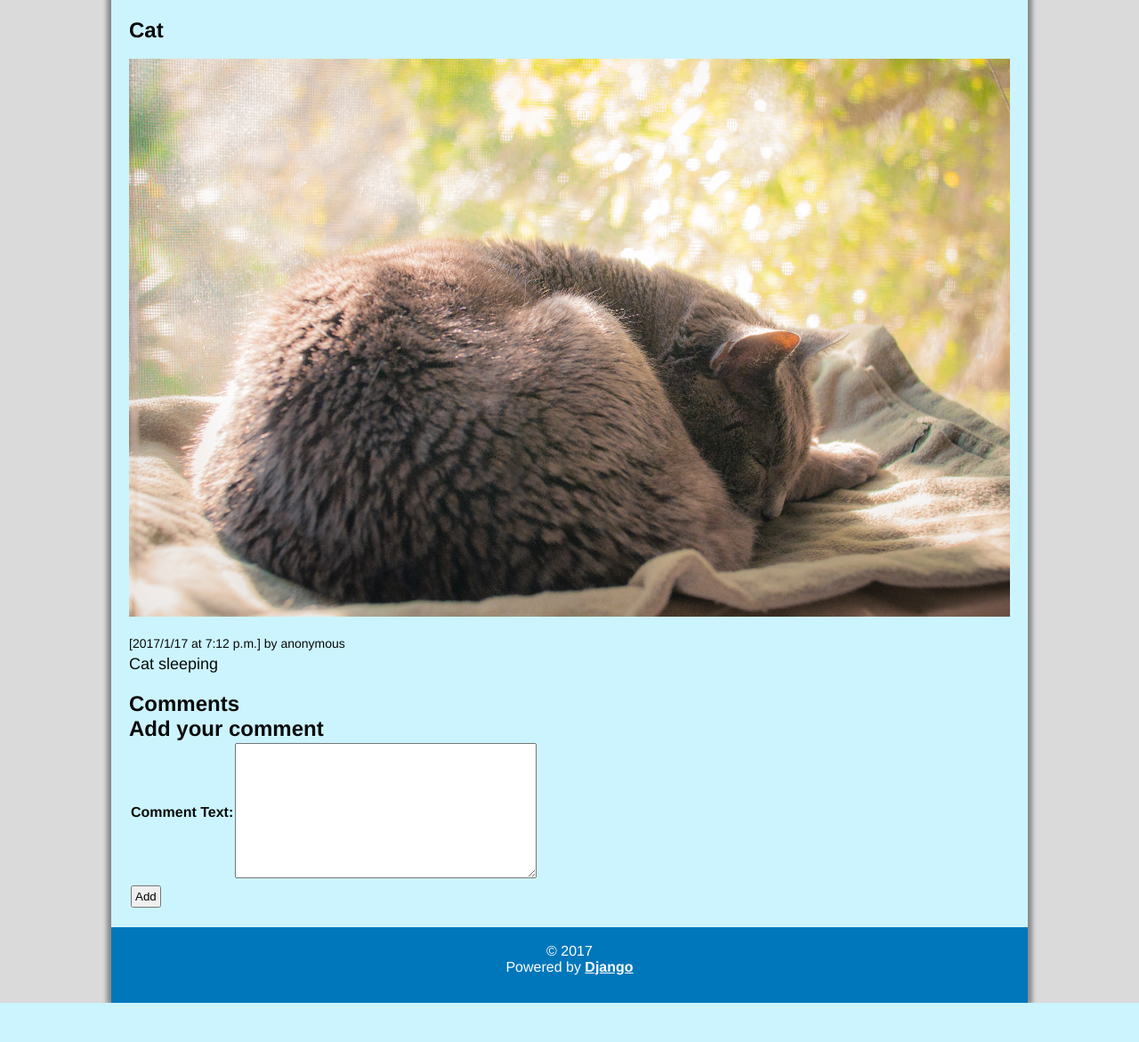
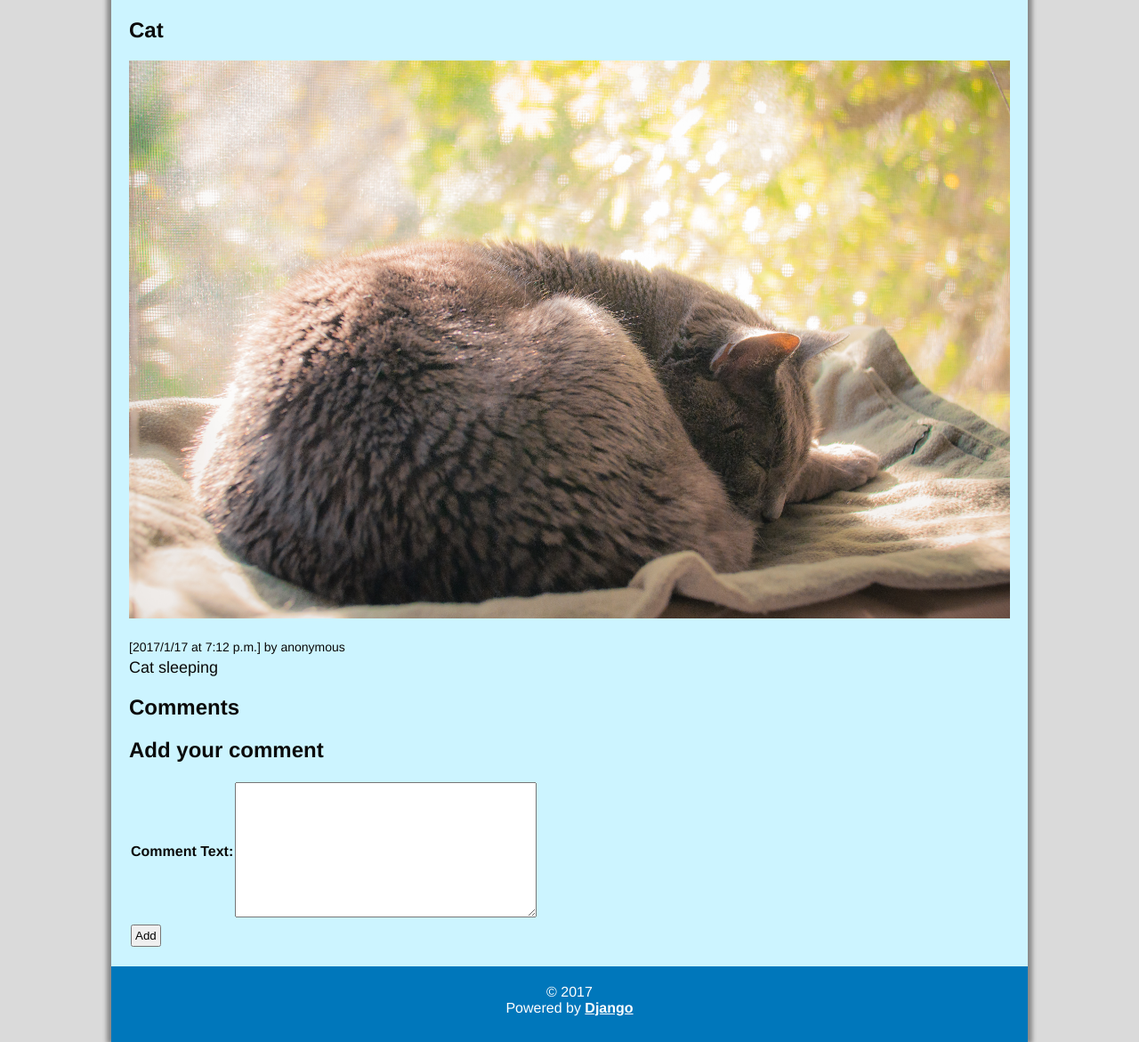
Before and after one commit to Winternight87/gallery, a Django app: page /13/ in a window 1280 px wide. Shown: the part 150-1321 px from the top of the page at 89% size. Before the commit the page ends 1277 px from the top, so only its background shows below. Run offline with Django 3.2, Linux system fonts and the light colour scheme; data comes from the database, SQL or seed files in the repository; some web fonts are replaced.

Commit message:
Templates clean-up
Removed <br> tags from templates;
Added padding in CSS;
Removed redundancies from CSS

```diff
--- a/photostorage/photogallery/static/css/gallery.css
+++ b/photostorage/photogallery/static/css/gallery.css
@@ -17,6 +17,7 @@
 #fullsize {
   max-width: 100%;
   height: auto;
+  padding-bottom: 20px;
 }
 
 
--- a/photostorage/photogallery/static/css/style.css
+++ b/photostorage/photogallery/static/css/style.css
@@ -19,6 +19,10 @@ body {
   -webkit-font-smoothing: antialiased;
 }
 
+h1, h2, h3, h4, h5, h6 {
+  padding-bottom: 20px;
+}
+
 .wrapper{
   display: table;
   background: #DADADA;
@@ -35,7 +39,7 @@ body {
 .content {
   height: auto;
   background: #CCF4FF;
-  padding: 20px 20px 20px 20px;
+  padding: 20px;
 }
 
 
@@ -67,7 +71,7 @@ body {
   -webkit-border-radius: 0;
   -moz-border-radius: 0;
   border-radius: 0px;
-  padding: 10px 25px 10px 25px;
+  padding: 10px 25px;
   text-decoration: none;
 }
 
@@ -122,9 +126,10 @@ body {
 
 .footer {
   background: #0077BB;
-  height: 85px;
+  height: 65px;
   color: #FFFFFF;
   text-align: center;
+  padding-top: 20px;
 }
 
 .footer a {
--- a/photostorage/photogallery/templates/index.html
+++ b/photostorage/photogallery/templates/index.html
@@ -31,11 +31,8 @@
           {% block content %}{% endblock %}
         </div>
         <div class="footer">
-          <div>
-            <br>
-            <p>© {% now "Y" %}</p>
-            <p>Powered by <a href="https://www.djangoproject.com/">Django</a></p>
-          </div>
+          <p>© {% now "Y" %}</p>
+          <p>Powered by <a href="https://www.djangoproject.com/">Django</a></p>
         </div>
       </div>
     </div>
--- a/photostorage/photogallery/templates/pic_detail.html
+++ b/photostorage/photogallery/templates/pic_detail.html
@@ -4,10 +4,7 @@
 {% block content %}
     <div>
       <h3>{{ pic.pic_title }}</h3>
-      <br>
       <img src="{{ pic.pic_image.url }}" id="fullsize"></img>
-      <br>
-      <br>
       <p class="date">[{{pic.pic_date.date.year}}/{{pic.pic_date.date.month}}/{{pic.pic_date.date.day}} at {{pic.pic_date.time}}] by anonymous</p>
       <pre class="textcomment">{{ pic.pic_text }}</pre>
       <h3>Comments</h3>
--- a/photostorage/photogallery/templates/pic_upload.html
+++ b/photostorage/photogallery/templates/pic_upload.html
@@ -3,7 +3,6 @@
 
 {% block content %}
   <h1>Upload new</h1>
-  <br>
   <form method="POST" enctype="multipart/form-data">{% csrf_token %}
     <table class="form">
       {{ form_upload.as_table }}
```
